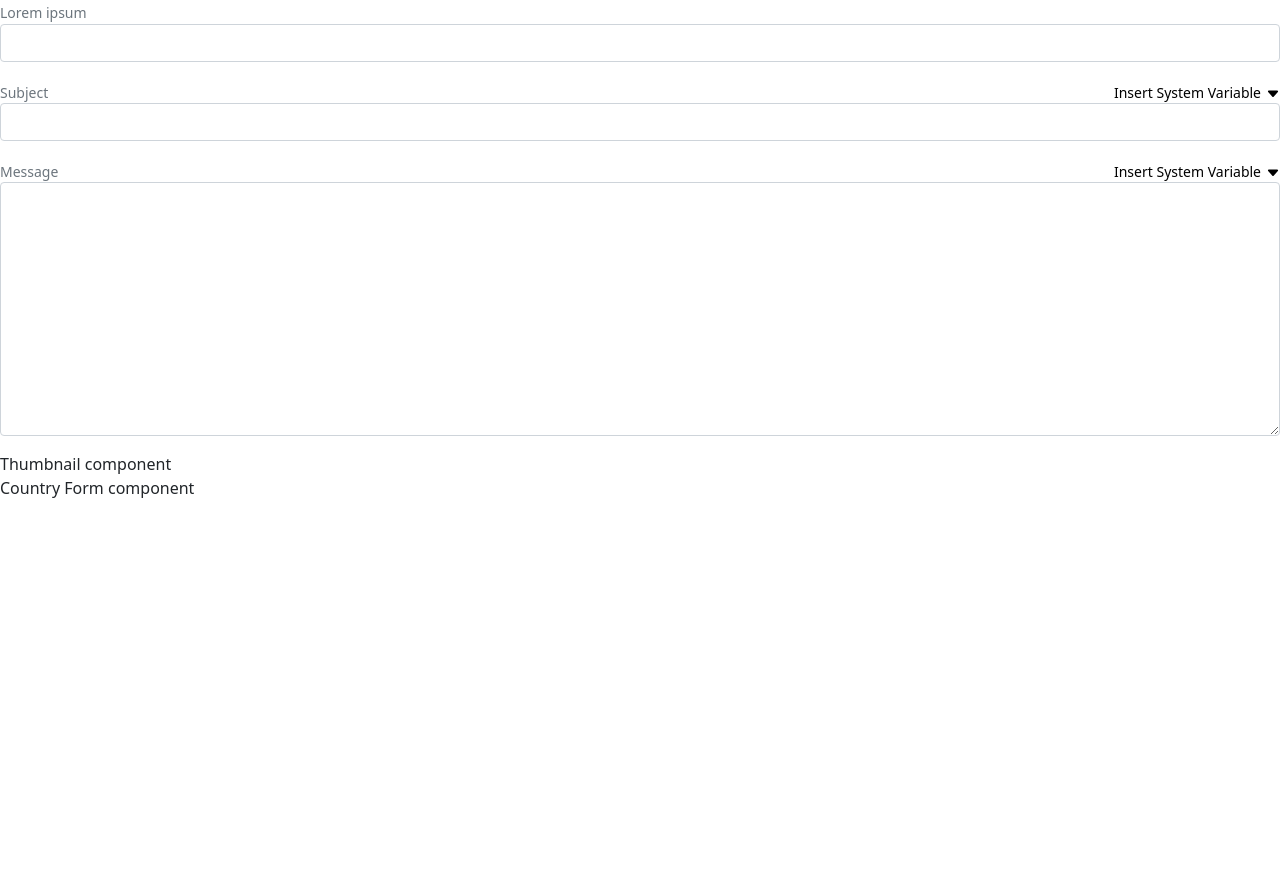
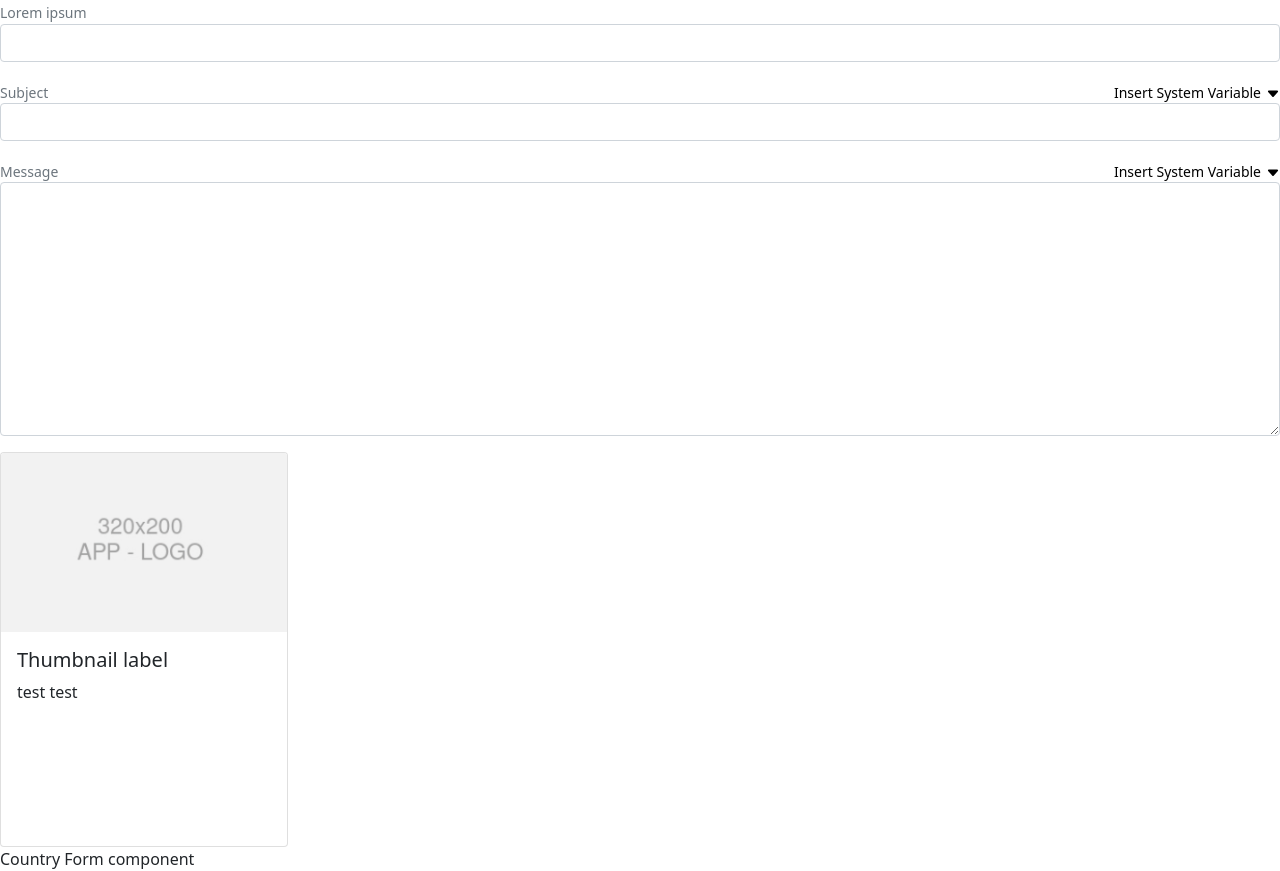
Before and after one commit to menglu95/react-form-prototype, a React (Create React App) app: page / in a window 1280 px wide. Before the commit the page ends 800 px from the top, so only its background shows below. Built offline with nearby package versions, Linux system fonts and the light colour scheme.

Commit message:
complete the thumbnail

```diff
--- a/src/components/Thumbnail.js
+++ b/src/components/Thumbnail.js
@@ -1,10 +1,19 @@
 import React from 'react';
+import { Card } from 'react-bootstrap';
+import logo from '../assets/img/logo.jpg';
+import '../scss/thumbnail.scss';
 
 const Thumbnail = () => {
   return (
-    <div>
-      Thumbnail component
-    </div>
+    <Card style={{ width: '18rem' }}>
+      <Card.Img variant="top" src={logo} />
+      <Card.Body>
+        <Card.Title>Thumbnail label</Card.Title>
+        <Card.Text className="thumbnail-content">
+          test test
+        </Card.Text>
+      </Card.Body>
+    </Card>
   )
 }
 
--- /dev/null
+++ b/src/scss/thumbnail.scss
@@ -0,0 +1,3 @@
+.thumbnail-content {
+  min-height: 150px;
+}
```
Also changed, not shown: src/assets/img/logo.jpg (added).
